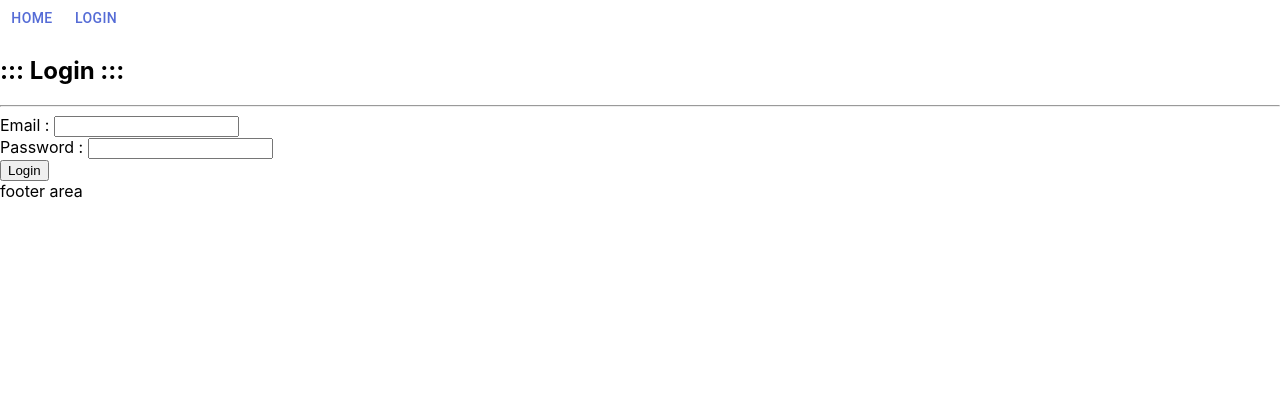
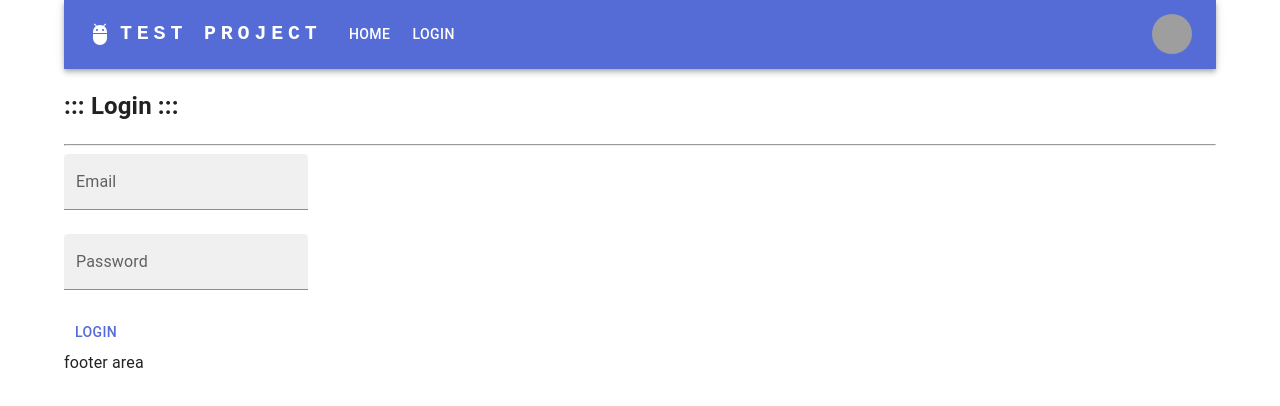
Before and after one commit to jwlee0208/linkednest_react, a React (Create React App) app: page /login in a window 1280 px wide. Shown: the top 406 px of the page. Built offline with nearby package versions, Linux system fonts and the light colour scheme; grey boxes are pictures that could not be loaded.

Commit message:
2023.03.08 commit - material ui 적용 진행

```diff
--- a/package.json
+++ b/package.json
@@ -6,6 +6,7 @@
   "dependencies": {
     "@emotion/react": "^11.10.6",
     "@emotion/styled": "^11.10.6",
+    "@mui/icons-material": "^5.11.11",
     "@mui/material": "^5.11.12",
     "@reduxjs/toolkit": "^1.9.3",
     "@testing-library/jest-dom": "^5.16.5",
--- a/src/component/Login.tsx
+++ b/src/component/Login.tsx
@@ -2,7 +2,9 @@ import React, { useState, useEffect } from "react";
 import { useNavigate } from "react-router-dom";
 import { asyncLogin, User } from "../store/modules/user";
 import { useAppDispatch } from "../store/index.hooks";
-import axios from "axios";
+import TextField from "@mui/material/TextField";
+import Button from "@mui/material/Button"
+import { Grid } from "@mui/material";
 
 function Login() {
 
@@ -59,17 +61,17 @@ function Login() {
         <h2>::: Login :::</h2>
         <hr/>
         <form onSubmit={LoginAction}>
-            <div>
-                <label htmlFor="username">Email : </label>
-                <input type="email" id="username" onChange={inputUsernameVal} value={user.username}/>
-            </div>
-            <div>
-                <label htmlFor="password">Password : </label>
-                <input type="password" id="password" onChange={inputPwVal} value={user.password}/>
-            </div>
-            <div>
-                <button type="submit" disabled={loading}>Login</button>
-            </div>
+        <Grid container spacing={3}>
+            <Grid container item>
+                <TextField id="outlined-basic" label="Email" variant="filled" color="success" onChange={inputUsernameVal} value={user.username} type="email"/>
+            </Grid>
+            <Grid container item>
+                <TextField id="outlined-basic" label="Password" variant="filled" color="success" onChange={inputPwVal} value={user.password} type="password"/>
+            </Grid>
+            <Grid container item>
+                <Button type="submit" disabled={loading} >Login</Button>
+            </Grid>
+        </Grid>
         </form>
       </div>
     );
--- a/src/component/layout/Header.tsx
+++ b/src/component/layout/Header.tsx
@@ -1,9 +1,14 @@
 import React, { FormEvent } from "react";
-import {Link, useNavigate} from 'react-router-dom';
+import {useNavigate} from 'react-router-dom';
 import { useAppDispatch } from "../../store/index.hooks";
 import { asyncLogout, User } from "../../store/modules/user";
 import logo from './logo.svg';
 import Button from '@mui/material/Button';
+import Link from '@mui/material/Link';
+import AdbIcon from '@mui/icons-material/Adb';
+import MenuIcon from '@mui/icons-material/Menu';
+
+import { AppBar, Avatar, Box, Container, IconButton, Menu, MenuItem, Toolbar, Tooltip, Typography } from "@mui/material";
 
 type HeaderProps = {
     user : User,
@@ -12,13 +17,17 @@ type HeaderProps = {
     accessToken : String;
 };
 
-
 function Header({
     user,
     isLogin,
     username,
     accessToken
 } : HeaderProps) {
+
+    const pages = (isLogin === true) ? [{menu : 'Home', path : '/'}] :
+    [{menu : 'Home', path : '/'}, {menu : 'Login', path : '/login'}];
+    const settings = [{menu : 'My Page', path : '/mypage'}, {menu : 'Logout', path : '/logout'}];
+
 
     const dispatch = useAppDispatch();
     const navigate = useNavigate();
@@ -29,17 +38,177 @@ function Header({
         navigate("/");
     }
 
+    const [anchorElNav, setAnchorElNav] = React.useState<null | HTMLElement>(null);
+    const [anchorElUser, setAnchorElUser] = React.useState<null | HTMLElement>(null);
+
+    const handleOpenNavMenu = (event: React.MouseEvent<HTMLElement>) => {
+        setAnchorElNav(event.currentTarget);
+    };
+    const handleOpenUserMenu = (event: React.MouseEvent<HTMLElement>) => {
+        setAnchorElUser(event.currentTarget);
+    };
+
+    const handleCloseNavMenu = (param : string, event : React.MouseEvent<HTMLElement>) => {
+        navigate(param);
+        setAnchorElNav(null);
+    };
+
+    const handleCloseNavMenu_ = () => {
+        setAnchorElNav(null);
+    }
+
+    const handleCloseUserMenu = (param : string, event : React.MouseEvent) => {
+        if (param === '/logout') {
+            dispatch(asyncLogout(user));
+            navigate("/");
+        } else {
+            navigate(param);
+        }
+        setAnchorElUser(null);
+    };
+
+    const handleCloseUserMenu_ = () => {
+        setAnchorElUser(null);
+    };
+
     return (
-        <header>
-            <Link to="/"><Button variant="text">Home<div></div></Button></Link>
+        <AppBar position="static">
+        <Container maxWidth="xl">
+          <Toolbar disableGutters>
+            <AdbIcon sx={{ display: { xs: 'none', md: 'flex' }, mr: 1 }} />
+            <Typography
+              variant="h6"
+              noWrap
+              component="a"
+              href="/"
+              sx={{
+                mr: 2,
+                display: { xs: 'none', md: 'flex' },
+                fontFamily: 'monospace',
+                fontWeight: 700,
+                letterSpacing: '.3rem',
+                color: 'inherit',
+                textDecoration: 'none',
+              }}
+            >
+              TEST PROJECT
+            </Typography>
+
+            <Box sx={{ flexGrow: 1, display: { xs: 'flex', md: 'none' } }}>
+              <IconButton
+                size="large"
+                aria-label="account of current user"
+                aria-controls="menu-appbar"
+                aria-haspopup="true"
+                onClick={handleOpenNavMenu}
+                color="inherit"
+              >
+                <MenuIcon />
+              </IconButton>
+              <Menu
+                id="menu-appbar"
+                anchorEl={anchorElNav}
+                anchorOrigin={{
+                  vertical: 'bottom',
+                  horizontal: 'left',
+                }}
+                keepMounted
+                transformOrigin={{
+                  vertical: 'top',
+                  horizontal: 'left',
+                }}
+                open={Boolean(anchorElNav)}
+                onClose={handleCloseNavMenu_}
+                sx={{
+                  display: { xs: 'block', md: 'none' },
+                }}
+              >
+                {pages.map((page) => (
+                  <MenuItem key={page.menu} onClick={(e) => {handleCloseNavMenu(page.path, e)}}>
+                    <Typography textAlign="center">{page.menu}</Typography>
+                  </MenuItem>
+                ))}
+              </Menu>
+            </Box>
+            <AdbIcon sx={{ display: { xs: 'flex', md: 'none' }, mr: 1 }} />
+            <Typography
+              variant="h5"
+              noWrap
+              component="a"
+              href=""
+              sx={{
+                mr: 2,
+                display: { xs: 'flex', md: 'none' },
+                flexGrow: 1,
+                fontFamily: 'monospace',
+                fontWeight: 700,
+                letterSpacing: '.3rem',
+                color: 'inherit',
+                textDecoration: 'none',
+              }}
+            >
+              TEST PROJECT
+            </Typography>
+            <Box sx={{ flexGrow: 1, display: { xs: 'none', md: 'flex' } }}>
+              {pages.map((page) => (
+                <Button
+                  key={page.menu}
+                  onClick={(e)=>{handleCloseNavMenu(page.path, e)}}
+                  sx={{ my: 2, color: 'white', display: 'block' }}
+                >
+                  {page.menu}
+                </Button>
+              ))}
+            </Box>
+
+            <Box sx={{ flexGrow: 0 }}>
+
+              <Tooltip title="Open settings">
+                <IconButton onClick={handleOpenUserMenu} sx={{ p: 0 }}>
+                  <Avatar alt="Remy Sharp" src="/static/images/avatar/2.jpg" />
+                </IconButton>
+              </Tooltip>
+              <Menu
+                sx={{ mt: '45px' }}
+                id="menu-appbar"
+                anchorEl={anchorElUser}
+                anchorOrigin={{
+                  vertical: 'top',
+                  horizontal: 'right',
+                }}
+                keepMounted
+                transformOrigin={{
+                  vertical: 'top',
+                  horizontal: 'right',
+                }}
+                open={Boolean(anchorElUser)}
+                onClose={handleCloseUserMenu_}
+              >
+                {settings.map((setting) => (
+                  <MenuItem key={setting.menu} onClick={(e)=>{handleCloseUserMenu(setting.path, e)}}>
+                    <Typography textAlign="center">{setting.menu}</Typography>
+                  </MenuItem>
+                ))}
+              </Menu>
+            </Box>
+          </Toolbar>
+        </Container>
+      </AppBar>
+
+
+
+
+
+/*         <header>
+            <Link href="/" underline="hover"><Button variant="text">Home<div></div></Button></Link>
             {(isLogin === true)
                 ? (
-                    <><Link to="/mypage"><Button variant="text" >My Page</Button></Link><Button variant="text" onClick={handleLogout}>Logout</Button></>
+                    <><Link href="/mypage" underline="hover"><Button variant="text" >My Page</Button></Link><Button variant="text" onClick={handleLogout}>Logout</Button></>
                 )
                 :
-                <Link to="/login"><Button variant="text">Login<div>{accessToken}</div></Button></Link>
+                <Link href="/login" underline="hover"><Button variant="text">Login<div>{accessToken}</div></Button></Link>
             }
-        </header>
+        </header>     */
     );
 }
 
--- a/src/component/layout/Layout.tsx
+++ b/src/component/layout/Layout.tsx
@@ -1,4 +1,4 @@
-import { Route, Routes } from "react-router";
+import { Navigate, Route, Routes } from "react-router";
 import { useAppSelect } from "../../store/index.hooks";
 import { getUserInfo } from "../../store/modules/user";
 import Header from "./Header";
@@ -18,7 +18,7 @@ function Layout() {
         <Header isLogin={isLogin} accessToken={accessToken} username={username} user={userinfo} /><main>
         <Routes>
           <Route path='/' element={<Home />} />
-          <Route path='/mypage' element={isLogin === true ? <Mypage /> : <Login />} />
+          <Route path='/mypage' element={isLogin === true ? <Mypage /> : <Navigate replace to="/login"/>} />
           <Route path='/login' element={<Login />} />
         </Routes>
       </main>
--- a/src/index.tsx
+++ b/src/index.tsx
@@ -8,10 +8,10 @@ import axios from 'axios';
 import store from './store';
 import { PersistGate } from 'redux-persist/integration/react';
 import { persistStore } from 'redux-persist';
-import { ThemeProvider } from '@mui/material';
+import { Container, CssBaseline, ThemeProvider } from '@mui/material';
 import theme from './component/layout/theme';
 
-export const axiosInst = axios.create({
+export const axiosInstance = axios.create({
   baseURL : "http://localhost:9091",
   headers : {
     "Content-Type" : "application/json",
@@ -21,7 +21,7 @@ export const axiosInst = axios.create({
 
 });
 
-axiosInst.interceptors.request.use(
+axiosInstance.interceptors.request.use(
   function (config) {
     const userinfo = store.getState().userSlice;
     if (userinfo.isLogin === true) {
@@ -36,7 +36,7 @@ axiosInst.interceptors.request.use(
   }
 );
 
-axiosInst.interceptors.response.use(
+axiosInstance.interceptors.response.use(
   function(response) {
     // to-do
     return response;
@@ -55,6 +55,8 @@ const persist = persistStore(store);
 
 root.render(
   <React.StrictMode>
+    <CssBaseline />
+      <Container fixed>
     <ThemeProvider theme={theme}>
     <Provider store={store}>
       <PersistGate loading={null} persistor={persist}>
@@ -62,6 +64,7 @@ root.render(
       </PersistGate>
     </Provider>
     </ThemeProvider>
+    </Container>
   </React.StrictMode>
 );
 
--- a/src/store/modules/user.tsx
+++ b/src/store/modules/user.tsx
@@ -1,7 +1,7 @@
 import axios from 'axios';
 import { createAsyncThunk, createSlice } from '@reduxjs/toolkit';
 import { RootState } from '../../reducer';
-import { axiosInst } from '../..';
+import { axiosInstance } from '../..';
 
 export interface User {
     username : string;
@@ -39,7 +39,7 @@ const userSlice = createSlice ({
 export const getUserInfo = (state : RootState) => state.userSlice;
 
 export const asyncLogout = createAsyncThunk("LOGOUT_USER", async (user : User) => {
-        const res = await axiosInst.post("/logout", user);
+        const res = await axiosInstance.post("/logout", user);
         console.log('asyncLogin res : ' + JSON.stringify(res.data));
         return res.data;
     }
@@ -47,7 +47,7 @@ export const asyncLogout = createAsyncThunk("LOGOUT_USER", async (user : User) =
 
 export const asyncLogin = createAsyncThunk("LOGIN_USER", async (user : User) : Promise<User> => {
         console.log('asyncLogin user : ' + user.username + ", " + user.password);
-        const res = await axiosInst.post("/login", user);
+        const res = await axiosInstance.post("/login", user);
         console.log('asyncLogin res : ' + JSON.stringify(res.data));
         return res.data;
     }
```
Also changed, not shown: src/App.tsx (+0 -7 lines), 1 other file (tests, documents, lock files or other folders).
